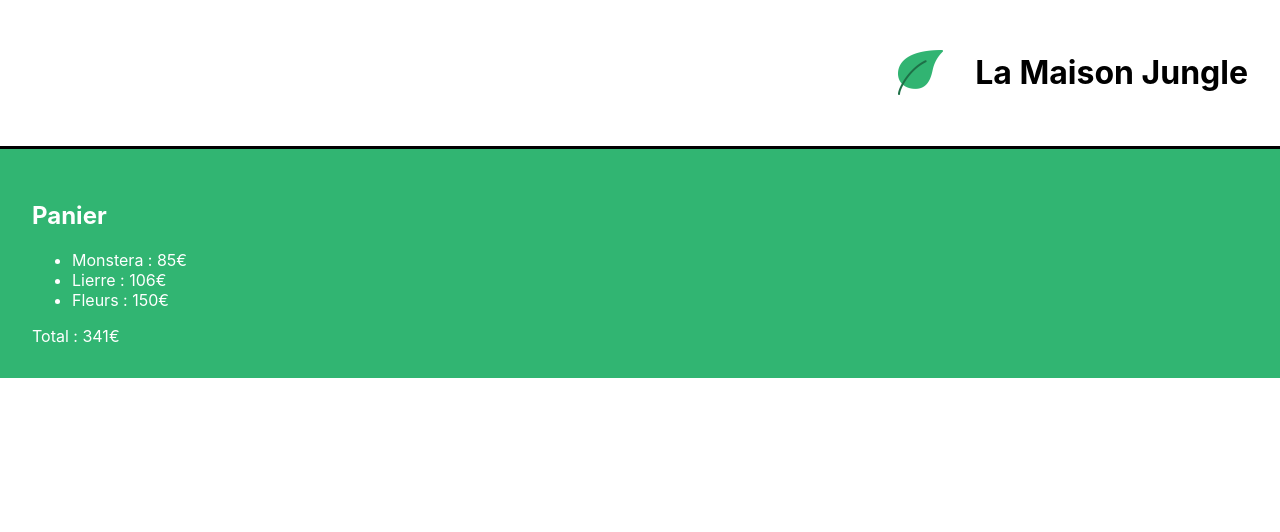
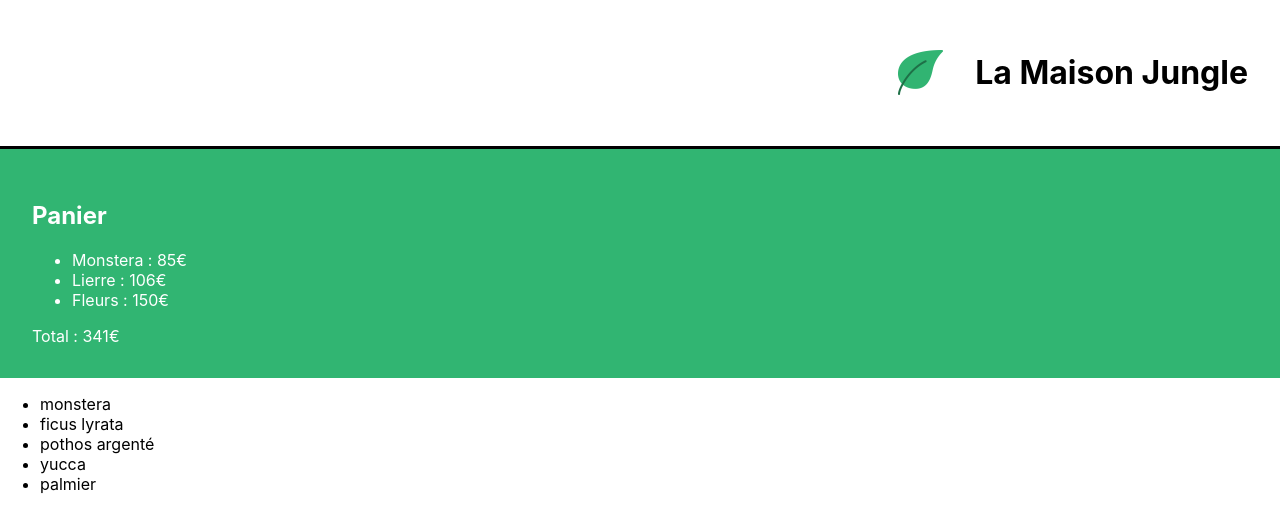
Before and after one commit to PradermN/La-maison-jungle, a React (Create React App) app: page / in a window 1280 px wide. Shown: the top 532 px of the page. Built offline with nearby package versions, Linux system fonts and the light colour scheme.

Commit message:
ajout du composent shoppingList et utilisation de map pour l'affichage

```diff
--- a/src/App.js
+++ b/src/App.js
@@ -1,5 +1,6 @@
 import Banner from './components/Banner';
 import Cart from './components/Cart';
+import ShoppingList from './components/ShoppingList';
 
 function App() {
   return (
@@ -7,6 +8,7 @@ function App() {
 
       <Banner></Banner>
       <Cart></Cart>
+      <ShoppingList></ShoppingList>
 
     </div>
   );
--- /dev/null
+++ b/src/components/ShoppingList.js
@@ -0,0 +1,29 @@
+import React from "react";
+
+
+const plantList = [
+    'monstera',
+    'ficus lyrata',
+    'pothos argenté',
+    'yucca',
+    'palmier'
+]
+
+export default function ShoppingList(){
+
+    return(
+
+        <ul>
+
+            {plantList.map((plant, index) => (
+
+            <li key={index}>{ plant }</li>
+
+
+            ))}
+
+        </ul>
+
+
+    )
+}
```
